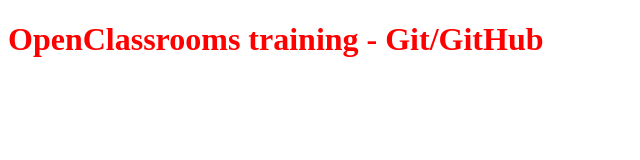
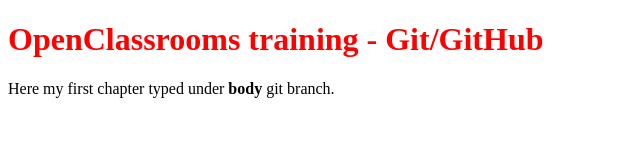
Before and after one commit to JKlr67/OC_June_2021, a plain HTML site: page index.html in a window 1280 px wide. Shown: the whole page, without its empty margins (0-640 px from the left). Drawn offline with Linux system fonts and the light colour scheme.

Commit message:
Commit of HTML file on body branch

```diff
--- a/index.html
+++ b/index.html
@@ -6,5 +6,6 @@
 	</head>
 	<body>
 		<h1>OpenClassrooms training - Git/GitHub</h1>
+		<p>Here my first chapter typed under <b>body</b> git branch.</p>
 	</body>
 </html>
```
